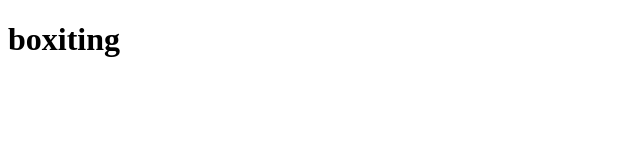
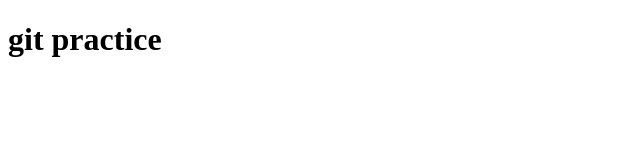
Before and after one commit to sol-pine/gitprac, a plain HTML site: page index.html in a window 1280 px wide. Shown: the whole page, without its empty margins (0-640 px from the left). Drawn offline with Linux system fonts and the light colour scheme.

```diff
--- a/index.html
+++ b/index.html
@@ -7,6 +7,6 @@
     <title>Document</title>
   </head>
   <body>
-    <h1>boxiting</h1>
+    <h1>git practice</h1>
   </body>
 </html>
```
Also changed, not shown: 1 other file.
